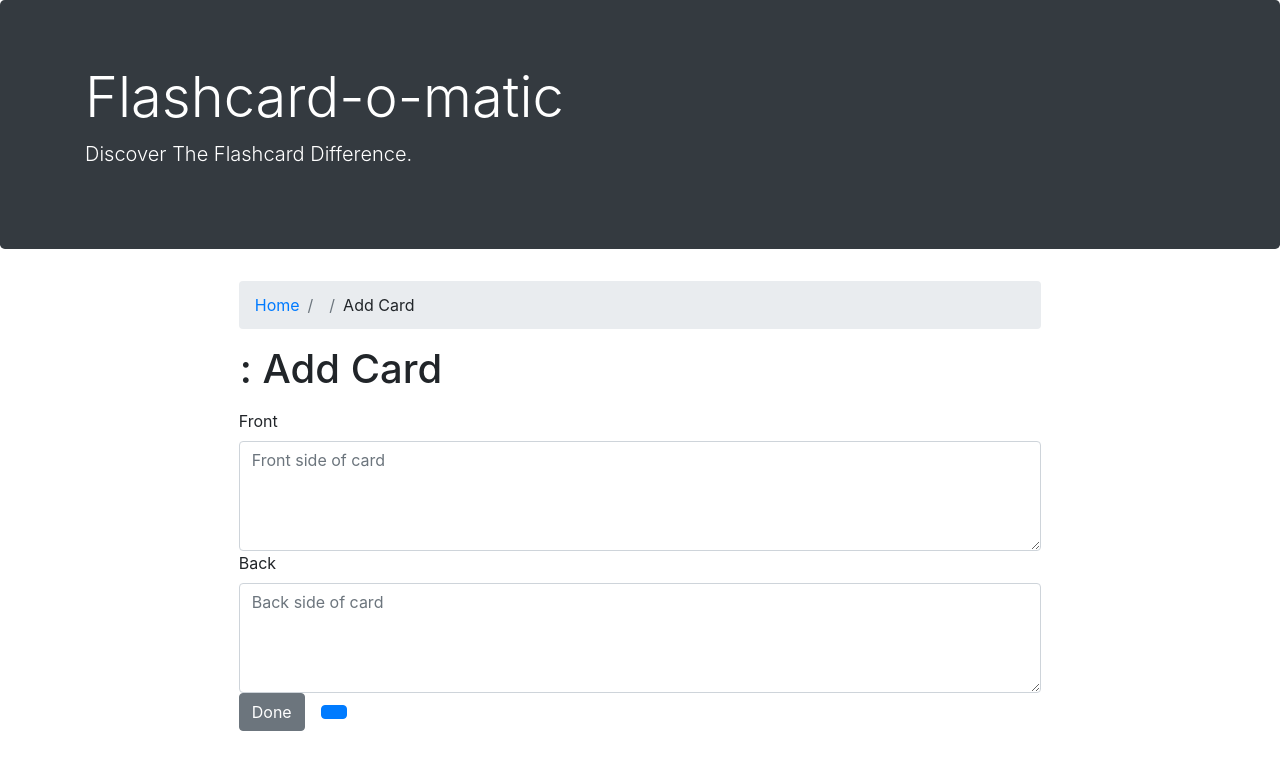
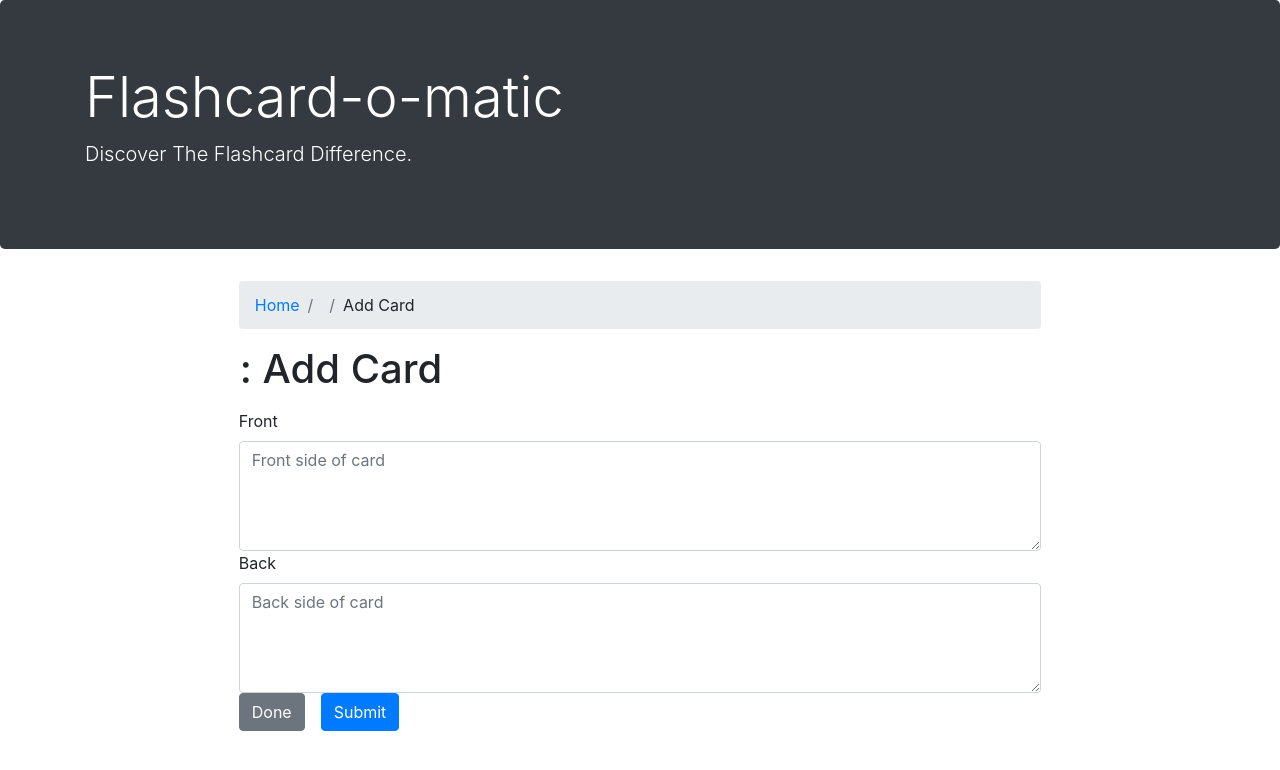
Before and after one commit to kayla-noelle/Capstone_Flashcards_App_Thinkful, a React (Create React App) app: page /decks/1/cards/new in a window 1280 px wide. Shown: the top 770 px of the page. Built offline with nearby package versions, Linux system fonts and the light colour scheme; no server answers; a web font is replaced by a local one.

Commit message:
Still need some finishing touches.

```diff
--- a/src/Layout/Deck/CardForm.js
+++ b/src/Layout/Deck/CardForm.js
@@ -38,7 +38,7 @@ function CardForm({handleSubmit, handleChange, card, deckId}){
             <button
             type="submit"
             className="btn btn-primary"
-            ></button>
+            >Submit</button>
         </form>
     )
 }
--- a/src/Layout/Deck/Deck.js
+++ b/src/Layout/Deck/Deck.js
@@ -4,9 +4,6 @@ import { deleteCard, readDeck } from '../../utils/api/index.js'
 import { deleteDeck } from '../../utils/api/index.js'
 
 
-// create a function that retrieves an updated deck's id,
-// fetches it's card data, and sets the deck's useState to
-// contain it's content
 function Deck() {
     const [deck, setDeck] = useState([])
     const {deckId} = useParams()
--- a/src/Layout/Deck/EditDeck.js
+++ b/src/Layout/Deck/EditDeck.js
@@ -48,7 +48,6 @@ function EditDeck(){
                 </div>
                 <form onSubmit={handleSubmit}>
                     <div class="form-group">
-                        <h1>Edit Deck</h1>
                         <label htmlFor="name">Name</label>
                         <input
                         type="name"
@@ -74,8 +73,6 @@ function EditDeck(){
                     <Link to={`/decks/${deckId}`} name="cancel" className="btn btn-secondary mr-3">Cancel</Link>
                     <button type="submit" className="btn btn-primary">Submit</button>
                 </form>
-                <Link to="/" className="btn btn-secondary mr-3">Cancel</Link>
-                <button className="btn btn-primary">Submit</button>
             </div>
         )
 }
--- a/src/Layout/Home/DeckList.js
+++ b/src/Layout/Home/DeckList.js
@@ -2,7 +2,7 @@ import React from 'react'
 import { Link, useHistory } from 'react-router-dom'
 import { deleteDeck } from '../../utils/api/index.js'
 
-function DeckList({deck, updateDecks}) {
+function DeckList({deck}) {
     // deck includes the following content
     const { id, name, description, cards } = deck
     const deckLength = cards.length
@@ -12,7 +12,6 @@ function DeckList({deck, updateDecks}) {
     const deleteHandler = async () => {
           if (window.confirm("Are you sure you want to delete this deck? You will not be able to recover it.")) {
             await deleteDeck(id)
-            updateDecks(-1)
             history.go(0)
           } else {
               history.go(0)
@@ -30,14 +29,10 @@ function DeckList({deck, updateDecks}) {
                 <p className="card-text">{description}</p>
                 <div className="row px-3">
                     <Link to={`/decks/${id}`} className="btn btn-secondary">
-                            <i className="fa fa-eye" aria-hidden="true">
-                            </i>
                         View
                     </Link>
 
                     <Link to={`/decks/${id}/study`} className="btn btn-primary ml-3">
-                        <i className="fa fa-bookmark" aria-hidden="true">
-                        </i>
                         Study
                     </Link>
 
--- a/src/Layout/Study/CardList.js
+++ b/src/Layout/Study/CardList.js
@@ -3,13 +3,11 @@ import { Link, useHistory, useParams } from 'react-router-dom'
 
 function CardList({ cards }) {
     const [currentCard, setCurrentCard] = useState(0)
-    // set the card to be on the front side
     const [frontSide, setFrontSide] = useState(true)
     const {deckId} = useParams()
     const history = useHistory()
 
-    // if user is on the last card in the deck, notify to restart it,
-    // or return to home page if not
+
     const nextHandler = () => {
         if (currentCard === (cards.length-1)) {
             window.confirm("Click OK to restart the deck, or CANCEL to return to the homepage.")
--- a/src/Layout/Study/Study.js
+++ b/src/Layout/Study/Study.js
@@ -42,12 +42,9 @@ function Study() {
                     </ol>
                 </nav>
 
-                {/* title */}
                 <div>
                     <h1>{deck.name}: Study</h1>
                 </div>
-
-                {/* card list */}
                 <CardList cards={deck.cards}/>
             </div>
         )
```
